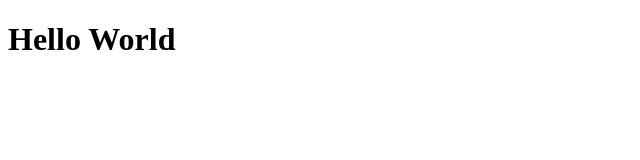
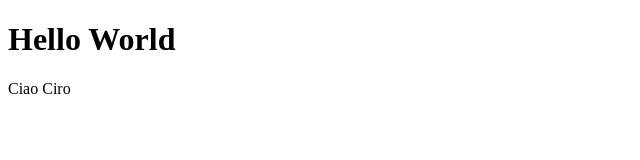
Before and after one commit to Cirocancello/bookStore, a plain HTML site: page WebContent/index.html in a window 1280 px wide. Shown: the full height of the page, 0-640 px from the left. Drawn offline with Linux system fonts and the light colour scheme.

Commit message:
modifica file html

```diff
--- a/WebContent/index.html
+++ b/WebContent/index.html
@@ -6,5 +6,6 @@
 </head>
 <body>
 	<h1>Hello World</h1>
+	<p>Ciao Ciro</p>
 </body>
 </html>
```
